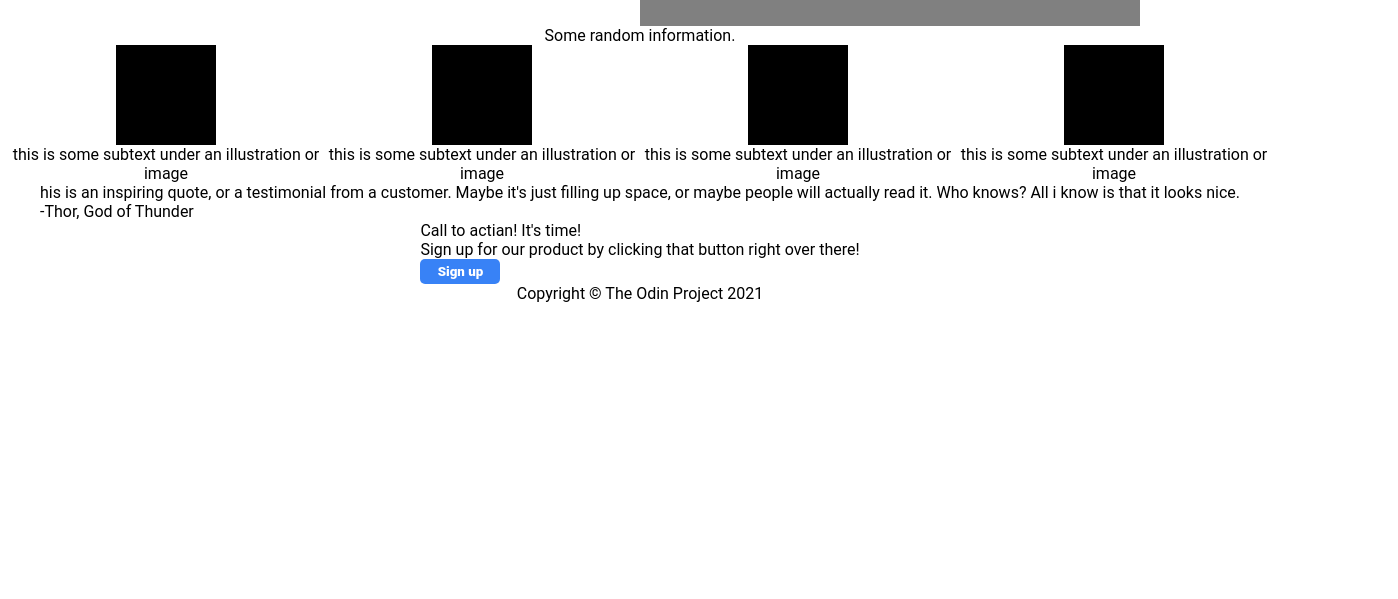
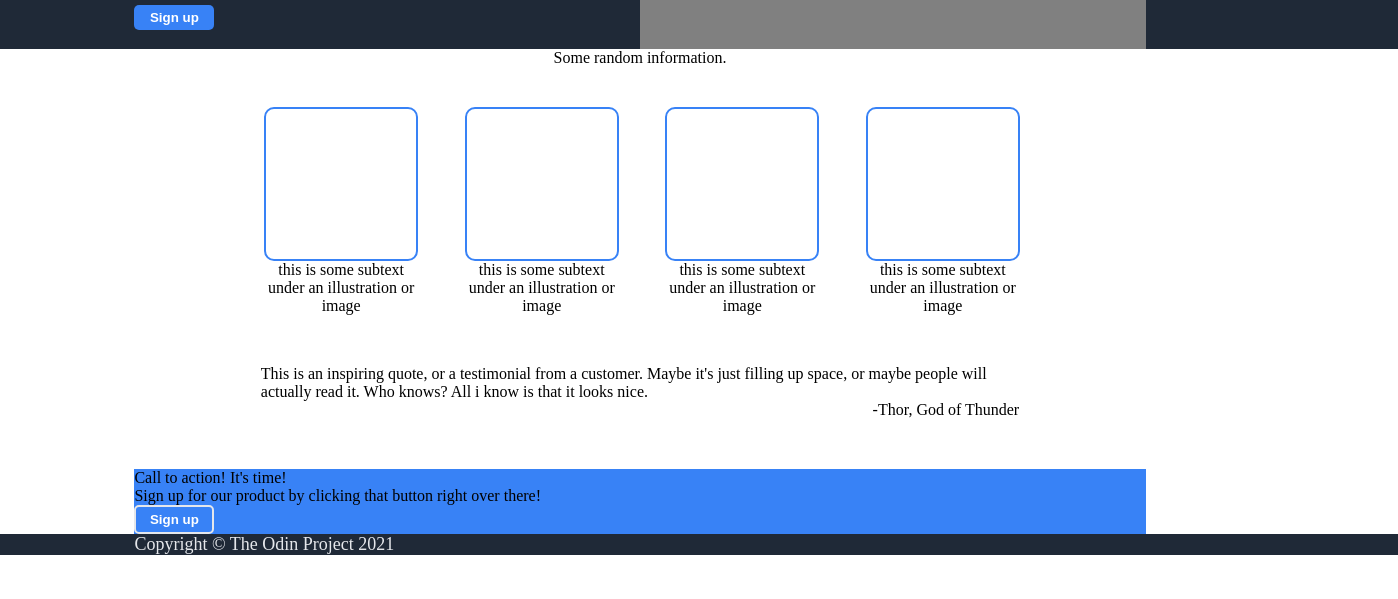
Before and after one commit to TamatiHoh/foundations-landing-page, a plain HTML site: page index.html in a window 1280 px wide. Shown: the part 201-800 px from the top of the page, 1398 px wide, since content can reach past the window. Drawn offline with Linux system fonts and the light colour scheme.

Commit message:
Progress
some progress towards end product

```diff
--- a/index.html
+++ b/index.html
@@ -52,13 +52,13 @@
             </div>
         </div>
         <div class="quote">
-            his is an inspiring quote, or a testimonial from a customer. Maybe
+            This is an inspiring quote, or a testimonial from a customer. Maybe
             it's just filling up space, or maybe people will actually read it.
             Who knows? All i know is that it looks nice.
             <div class="thor">-Thor, God of Thunder</div>
         </div>
         <div class="call-to-action">
-            <div class="call-main">Call to actian! It's time!</div>
+            <div class="call-main">Call to action! It's time!</div>
             Sign up for our product by clicking that button right over there!
             <div class="right">
                 <button>Sign up</button>
--- a/style.css
+++ b/style.css
@@ -1,42 +1,65 @@
-* {
-    font-family: roboto;
+/* * {
+font-family: roboto;
+}
+*/
+
+body {
+    flex-direction: column;
+    display: flex;
+    align-items: center;
 }
 
-body {
-    display: flex;
-    flex-direction: column;
-    justify-content: space-between;
-    align-items: center;
+body > * {
+    padding: 0 20%;
+    width: 80%;
+}
+
+.header,
+.hero,
+.footer {
+    background-color: #1f2937;
 }
 
 .header {
     display: flex;
-    justify-content: space-around;
-    width: 100%;
+    justify-content: space-between;
+    color: #f9faf8;
+    font-size: 28px;
+    padding-top: 10px;
 }
 
 ul {
     display: flex;
     gap: 10px;
-    padding: 0;
     margin: 0;
 }
 
 li {
     list-style: none;
     margin: 0;
-    /*font-size: 18px;
-    color: #e5e7eb;*/
+    font-size: 18px;
+    color: #e5e7eb;
 }
 
 .hero {
     display: flex;
     justify-content: center;
-    flex-wrap: wrap;
+}
+
+.hero-main {
+    font-size: 48px;
+    font-weight: bolder;
+    color: #f9faf8;
+}
+
+.hero-text,
+.footer {
+    font-size: 18px;
+    color: #e5e7eb;
 }
 
 .left {
-    width: 500px;
+    width: 50%;
     display: flex;
     flex-direction: column;
     justify-content: space-evenly;
@@ -58,43 +81,49 @@ button {
     justify-content: center;
     align-items: center;
     color: white;
-    width: 500px;
+    width: 50%;
     height: 200px;
 }
 
-/*
 .information {
+    padding-top: 40px;
     display: flex;
-    flex-direction: column;
-    align-items: center;
+    justify-content: center;
+    gap: 5%;
 }
 
 .info {
     display: flex;
     flex-direction: column;
     align-items: center;
-    width: ;
+    width: 150px;
+    flex-wrap: wrap;
+}
+.square {
+    border: 2px solid #3882f6;
+    width: 150px;
+    height: 150px;
+    flex-shrink: 0;
+    border-radius: 10px;
 }
 
-.square {
-    height: 150px;
-    width: 150px;
-}
-*/
-
-.information {
+.quote {
+    padding: 50px;
     display: flex;
-    justify-content: space-evenly;
+    flex-direction: column;
+    flex-wrap: wrap;
+    width: 60%;
 }
 
-.info {
-    display: flex;
-    flex-direction: column;
-    align-items: center;
+.thor {
+    text-align: right;
 }
-.square {
-    background-color: black;
-    width: 100px;
-    height: 100px;
-    flex-shrink: 0;
+
+.call-to-action {
+    background-color: #3882f6;
+    padding: 0;
 }
+
+.call-to-action button {
+    border: 2px solid #e5e7eb;
+}
```
